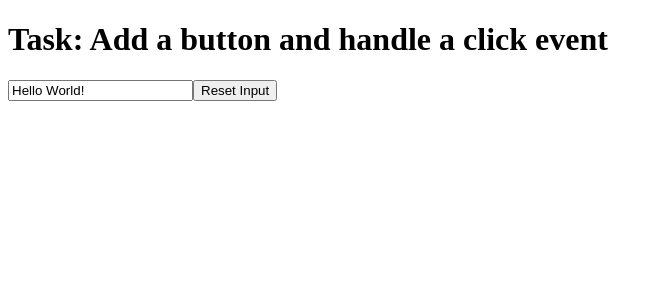
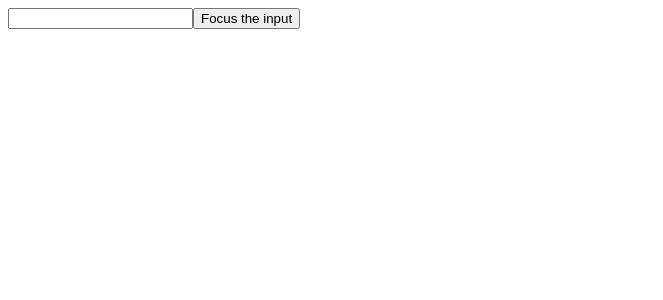
Before and after one commit to anandvimal/reactjs, a React (Create React App) app in the folder React Basics/customising-example/: page / in a window 1280 px wide. Shown: the top 300 px of the page, without its empty margins (0-663 px from the left). Built offline with nearby package versions, Linux system fonts and the light colour scheme.

Commit message:
focus ref hook

```diff
--- a/React Basics/customising-example/src/App.js
+++ b/React Basics/customising-example/src/App.js
@@ -20,23 +20,54 @@
 // export default App;
 
 
+// import "./App.css";
+// import { useState } from "react";
+
+// function App() {
+//   const [inputValue, setInputValue] = useState("Hello World!");
+
+//   function handleInputChange(event) {
+//     setInputValue(event.target.value);
+//   }
+
+//   return (
+//     <div>
+//       <h1>Task: Add a button and handle a click event</h1>
+//       <input type="text" value={inputValue} onChange={handleInputChange} />
+//       <button onClick={() => setInputValue("Boom reset !")}>
+//         Reset Input
+//       </button>
+//     </div>
+//   );
+// }
+
+// export default App;
+
+
+
 import "./App.css";
-import { useState } from "react";
+import { useRef } from "react";
 
 function App() {
-  const [inputValue, setInputValue] = useState("Hello World!");
+  const inputRef = useRef(null);
 
-  function handleInputChange(event) {
-    setInputValue(event.target.value);
+  function TextInputWithFocusButton() {
+    const inputEl = useRef(null);
+    const onButtonClick = () => {
+      // `current` points to the mounted text input element
+      inputEl.current.focus();
+    };
+    return (
+      <>
+        <input ref={inputEl} type="text" />
+        <button onClick={onButtonClick}>Focus the input</button>
+      </>
+    );
   }
 
   return (
     <div>
-      <h1>Task: Add a button and handle a click event</h1>
-      <input type="text" value={inputValue} onChange={handleInputChange} />
-      <button onClick={() => setInputValue("Boom reset !")}>
-        Reset Input
-      </button>
+      <TextInputWithFocusButton />
     </div>
   );
 }
```
